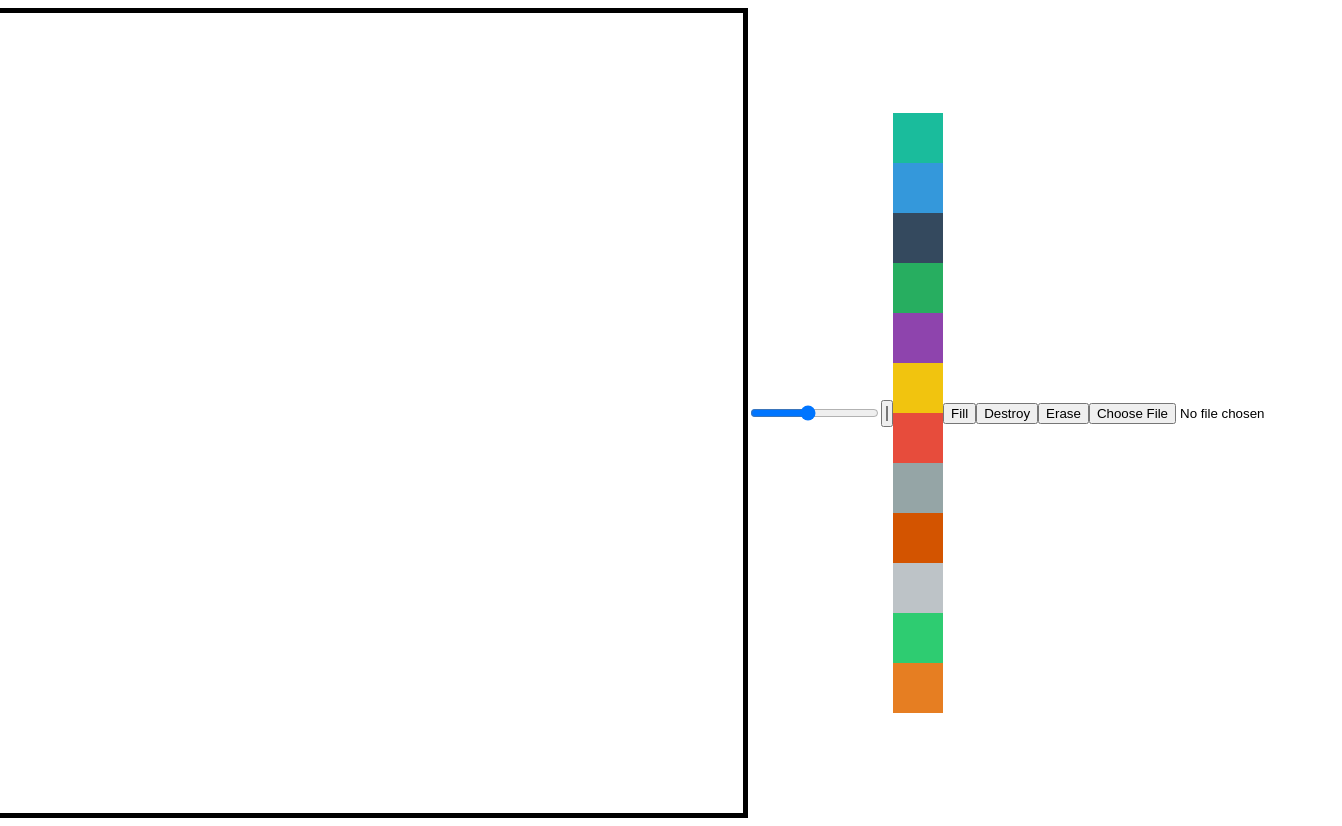
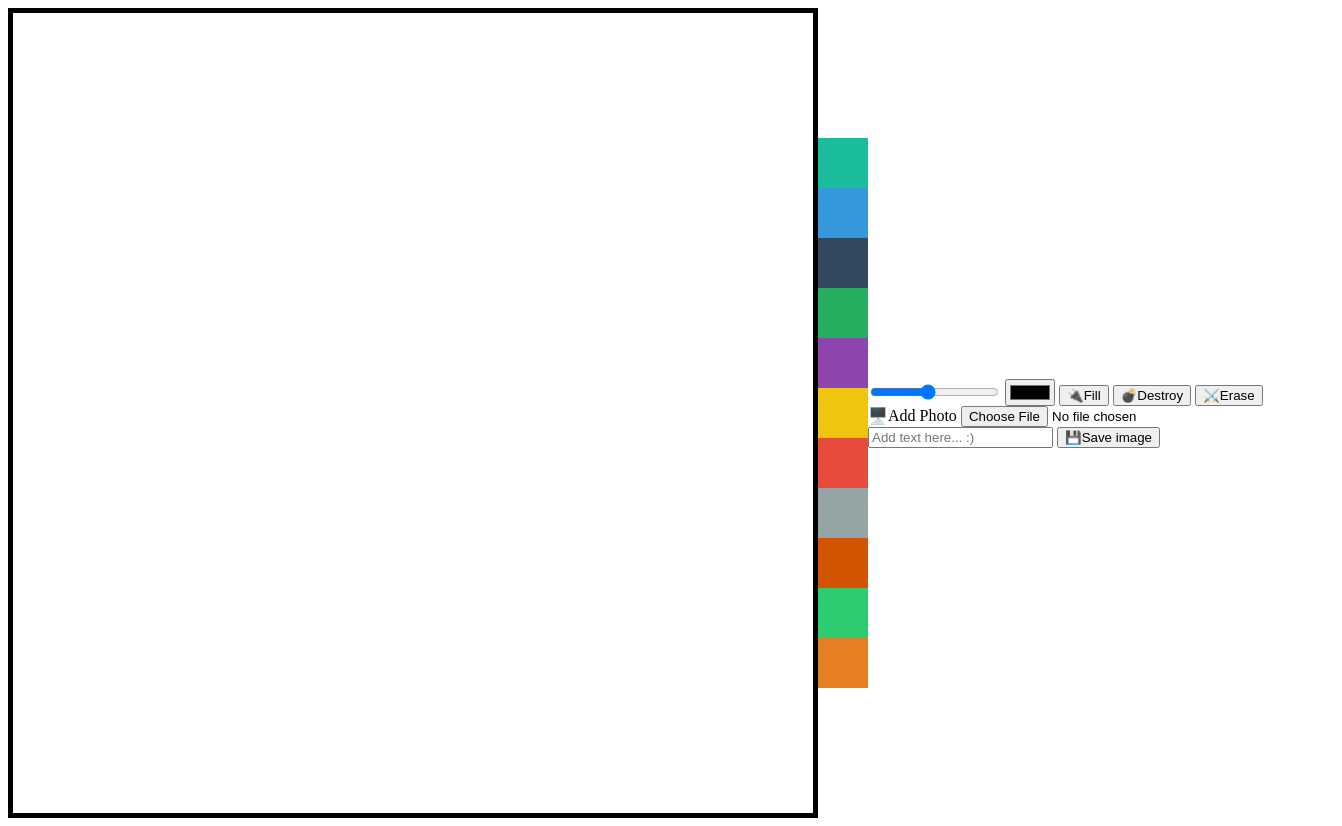
Before and after one commit to apnalkkamkkamhanjoon/MEME-MAKER, a plain HTML site: page index.html in a window 1280 px wide. Shown: the whole page, 1342 px wide, since content can reach past the window. Drawn offline with Linux system fonts and the light colour scheme.

Commit message:
painting

```diff
--- a/index.html
+++ b/index.html
@@ -9,9 +9,7 @@
 </head>
 <body>
     <canvas></canvas>
-    <input id="line-width" type="range" min="1" max="10" value="5" step="0.1">
-    <input id="color" type="color">
-    <div>
+    <div class="color-options">
         <div
         class="color-option"
         style="background-color: #1abc9c"
@@ -59,11 +57,6 @@
         ></div>
         <div
         class="color-option"
-        style="background-color: #bdc3c7"
-        data-color="#bdc3c7"
-        ></div>
-        <div
-        class="color-option"
         style="background-color: #2ecc71"
         data-color="#2ecc71"
         ></div>
@@ -73,10 +66,17 @@
         data-color="#e67e22"
         ></div>
     </div>
-    <button id="mode-btn">Fill</button>
-    <button id="destroy-btn">Destroy</button>
-    <button id="eraser-btn">Erase</button>
-    <input type="file" accept="image/*" id="file">
+    <div class="btns">
+        <input id="line-width" type="range" min="1" max="10" value="5" step="0.1">
+        <input id="color" type="color">
+        <button id="mode-btn">🔌Fill</button>
+        <button id="destroy-btn">💣Destroy</button>
+        <button id="eraser-btn">⚔️️Erase</button>
+        <label for="file">🖥️Add Photo</label>
+        <input type="file" accept="image/*" id="file" />
+        <input type="text" placeholder="Add text here... :)" id="text" />
+        <button id="save">💾Save image</button>
+    </div>
     <script src="js/app.js"></script>
     </body>
     </html>
```
